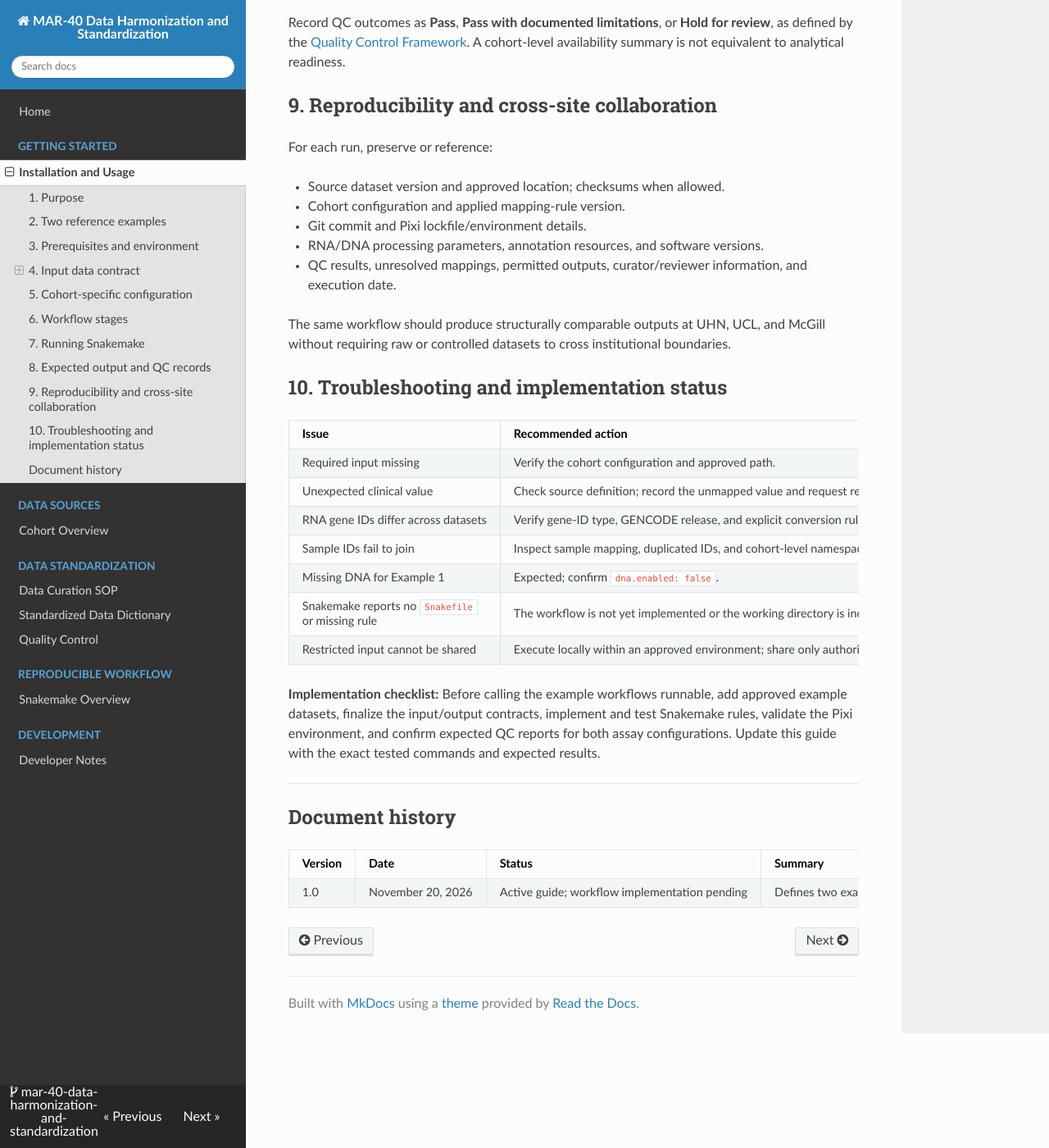
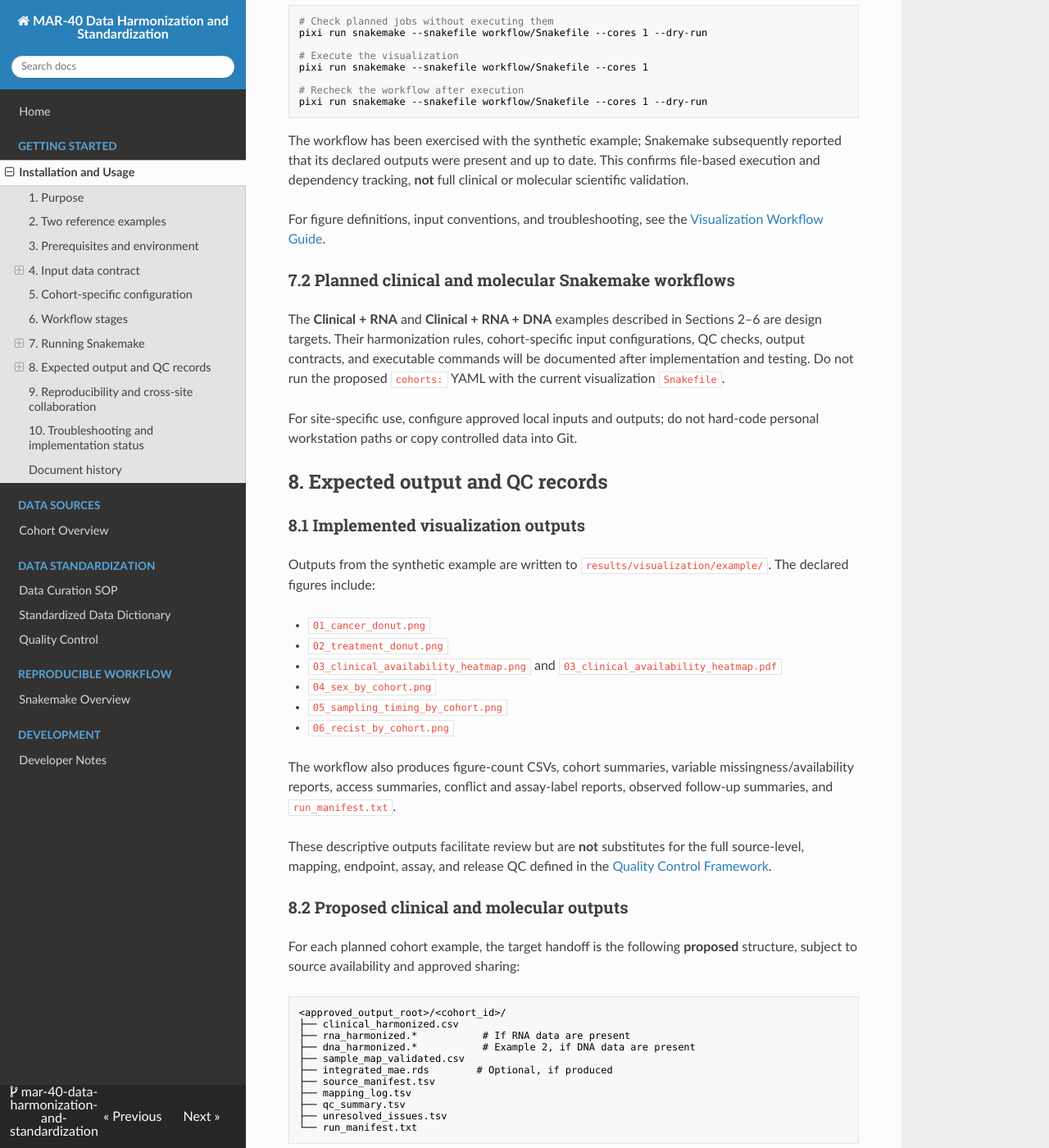
Before and after one commit to bhklab/mar40-data-harmonization, an MkDocs documentation site: the page built from docs/usage.md, in a window 1280 px wide and 1400 px high, scrolled down 4640 px. Shown: the whole window at 82% size. Built offline with MkDocs 1.6.1, drawn with Linux system fonts in a browser that asks for light colours; nearby versions of some CDN libraries; some of the changed text lies outside the part shown.

Commit message:
add usage

````diff
--- a/docs/usage.md
+++ b/docs/usage.md
@@ -5,15 +5,15 @@
 
 ## 1. Purpose
 
-This guide describes how collaborators will prepare and run reproducible clinical and molecular data harmonization workflows for MAR-40. It complements the [Data Curation SOP](data_curation_SOP.md), [Data Dictionary](data_dictionary.md), [Quality Control Framework](quality_control.md), and [Data Sources Guide](data_sources.md).
+This guide explains how collaborators can run the implemented MAR-40 clinical cohort visualization workflow and describes the planned clinical and molecular harmonization examples. It complements the [Data Curation SOP](data_curation_SOP.md), [Data Dictionary](data_dictionary.md), [Quality Control Framework](quality_control.md), and [Data Sources Guide](data_sources.md).
 
-The repository uses **Pixi** for environment management and is intended to use **Snakemake** to coordinate data preparation, harmonization, quality control (QC), and integration. **Commands shown as planned below must be validated against the repository's actual `pixi.toml`/`pixi.lock`, `Snakefile`, and rule definitions before they are treated as runnable.**
+The repository uses **Pixi** for environment management and **Snakemake** for the implemented cohort visualization workflow. The proposed clinical/RNA/DNA harmonization pipelines remain separate from this working example and are not yet executable.
 
 The workflow must be executable inside each site's approved computing environment. The presence of code or documentation does not authorize the movement of controlled-access or private data between institutions.
 
 ## 2. Two reference examples
 
-The repository will provide two approved, shareable example cohorts to demonstrate different assay configurations.
+Two additional **planned** example cohorts will demonstrate different assay configurations. Neither clinical/molecular harmonization example should be presented as implemented yet. The existing synthetic sample-level dataset is for the **implemented descriptive visualization workflow**.
 
 | Example | Available inputs | Intended outputs |
 | --- | --- | --- |
@@ -43,23 +43,28 @@ pixi install
 
 ## 4. Input data contract
 
-Provide a cohort-specific configuration that identifies all available data and their formats. **The paths and filenames below illustrate a proposed example layout; they are not assertions that these files already exist.**
+For the **implemented visualization workflow**, the input is a previously harmonized sample-level CSV with required identifiers `cohort`, `patientid`, and `sampleid`. Configure its path in `config/visualization.yaml`. For the **planned molecular examples**, provide cohort-specific configurations identifying available clinical and assay inputs. The latter paths below are illustrative and are not assertions that those files exist.
 
 ```text
 data/
-  rawdata/
-    examples/
-      example_clinical_rna/
-        clinical.csv
-        rna_expression.tsv
-        sample_map.csv
-      example_clinical_rna_dna/
-        clinical.csv
-        rna_expression.tsv
-        dna_alterations.tsv
-        sample_map.csv
-  procdata/
-  results/
+├── examples/
+│   └── MAR40_synthetic_sample_level.csv  # Existing visualization example
+├── rawdata/
+│   └── examples/                          # Proposed, not yet implemented
+│       ├── example_clinical_rna/
+│       │   ├── clinical.csv
+│       │   ├── rna_expression.tsv
+│       │   └── sample_map.csv
+│       └── example_clinical_rna_dna/
+│           ├── clinical.csv
+│           ├── rna_expression.tsv
+│           ├── dna_alterations.tsv
+│           └── sample_map.csv
+└── procdata/
+
+results/
+└── visualization/
+    └── example/                            # Generated outputs
 ```
 
 ### 4.1 Clinical metadata
@@ -87,7 +92,7 @@ A sample mapping file or equivalent verified linkage must associate each assay s
 
 ## 5. Cohort-specific configuration
 
-Use an explicit configuration rather than detecting DNA availability only by the presence of a filename. For example, a *proposed* YAML configuration is:
+The implemented visualization workflow uses `config/visualization.yaml`, with a `datasets:` configuration for harmonized sample-level CSV inputs. The following `cohorts:` YAML is **only a proposal for the future clinical/RNA/DNA workflows**; it is not compatible with the current visualization rules:
 
 ```yaml
 cohorts:
@@ -135,39 +140,79 @@ For either example, the intended sequence is:
 
 ## 7. Running Snakemake
 
-The commands below are **illustrative targets for implementation**, not currently verified executable commands. Before publishing them as operational instructions, confirm that `pixi.toml` includes Snakemake and that the repository contains a valid `Snakefile` with appropriate rules and targets.
+### 7.1 Implemented clinical visualization workflow
+
+The working Snakemake workflow creates descriptive cohort figures and summary/QC-support reports from standardized sample-level clinical metadata. It does **not** harmonize source clinical data or process RNA/DNA files.
+
+| Component | Current path |
+| --- | --- |
+| Example input | `data/examples/MAR40_synthetic_sample_level.csv` |
+| Configuration | `config/visualization.yaml` |
+| Workflow entry point | `workflow/Snakefile` |
+| Snakemake rule | `workflow/rules/visualization.smk` |
+| Analysis script | `workflow/scripts/clinical_visualization.R` |
+| Output directory | `results/visualization/example/` |
+| Execution log | `logs/visualization/example.log` |
+
+Run the following from the **repository root** after `pixi install`:
 
 ```bash
-# Example: inspect the workflow without executing it
-pixi run snakemake --cores 4 --dry-run
+# Check planned jobs without executing them
+pixi run snakemake --snakefile workflow/Snakefile --cores 1 --dry-run
 
-# Example: execute the configured default targets
-pixi run snakemake --cores 4
+# Execute the visualization
+pixi run snakemake --snakefile workflow/Snakefile --cores 1
+
+# Recheck the workflow after execution
+pixi run snakemake --snakefile workflow/Snakefile --cores 1 --dry-run
 ```
 
-For site-specific execution, the finalized workflow should support selecting a cohort and approved local input/output paths through configuration. Do not hard-code individual workstation paths or require controlled datasets to be copied into the Git repository.
+The workflow has been exercised with the synthetic example; Snakemake subsequently reported that its declared outputs were present and up to date. This confirms file-based execution and dependency tracking, **not** full clinical or molecular scientific validation.
+
+For figure definitions, input conventions, and troubleshooting, see the [Visualization Workflow Guide](visualization_workflow.md).
+
+### 7.2 Planned clinical and molecular Snakemake workflows
+
+The **Clinical + RNA** and **Clinical + RNA + DNA** examples described in Sections 2–6 are design targets. Their harmonization rules, cohort-specific input configurations, QC checks, output contracts, and executable commands will be documented after implementation and testing. Do not run the proposed `cohorts:` YAML with the current visualization `Snakefile`.
+
+For site-specific use, configure approved local inputs and outputs; do not hard-code personal workstation paths or copy controlled data into Git.
 
 ## 8. Expected output and QC records
 
-For each cohort, aim to produce the following artifacts **where applicable and permitted**:
+### 8.1 Implemented visualization outputs
+
+Outputs from the synthetic example are written to `results/visualization/example/`. The declared figures include:
+
+- `01_cancer_donut.png`
+- `02_treatment_donut.png`
+- `03_clinical_availability_heatmap.png` and `03_clinical_availability_heatmap.pdf`
+- `04_sex_by_cohort.png`
+- `05_sampling_timing_by_cohort.png`
+- `06_recist_by_cohort.png`
+
+The workflow also produces figure-count CSVs, cohort summaries, variable missingness/availability reports, access summaries, conflict and assay-label reports, observed follow-up summaries, and `run_manifest.txt`.
+
+These descriptive outputs facilitate review but are **not** substitutes for the full source-level, mapping, endpoint, assay, and release QC defined in the [Quality Control Framework](quality_control.md).
+
+### 8.2 Proposed clinical and molecular outputs
+
+For each planned cohort example, the target handoff is the following **proposed** structure, subject to source availability and approved sharing:
 
 ```text
 <approved_output_root>/<cohort_id>/
-  clinical_harmonized.csv
-  rna_harmonized.*
-  dna_harmonized.*             # Only if DNA is provided
-  sample_map_validated.csv
-  integrated_mae.rds          # If produced by the workflow
-  source_manifest.tsv
-  mapping_log.tsv
-  qc_summary.tsv
-  unresolved_issues.tsv
-  run_manifest.txt
+├── clinical_harmonized.csv
+├── rna_harmonized.*           # If RNA data are present
+├── dna_harmonized.*           # Example 2, if DNA data are present
+├── sample_map_validated.csv
+├── integrated_mae.rds        # Optional, if produced
+├── source_manifest.tsv
+├── mapping_log.tsv
+├── qc_summary.tsv
+├── unresolved_issues.tsv
+└── run_manifest.txt
 ```
 
-The naming convention is a proposed output contract. The exact filenames, assays, and serialization formats should be fixed in the workflow implementation and reflected in the SOP and QC documentation.
-
-Record QC outcomes as **Pass**, **Pass with documented limitations**, or **Hold for review**, as defined by the [Quality Control Framework](quality_control.md). A cohort-level availability summary is not equivalent to analytical readiness.
+The filenames and exact formats will be finalized with the molecular workflows. Record QC outcomes as **Pass**, **Pass with documented limitations**, or **Hold for review**, as defined in the [Quality Control Framework](quality_control.md). Cohort-level data availability does not establish analysis readiness.
 
 ## 9. Reproducibility and cross-site collaboration
 
@@ -185,15 +230,19 @@ The same workflow should produce structurally comparable outputs at UHN, UCL, an
 
 | Issue | Recommended action |
 | --- | --- |
-| Required input missing | Verify the cohort configuration and approved path. |
-| Unexpected clinical value | Check source definition; record the unmapped value and request review. |
-| RNA gene IDs differ across datasets | Verify gene-ID type, GENCODE release, and explicit conversion rules. |
-| Sample IDs fail to join | Inspect sample mapping, duplicated IDs, and cohort-level namespaces. |
-| Missing DNA for Example 1 | Expected; confirm `dna.enabled: false`. |
-| Snakemake reports no `Snakefile` or missing rule | The workflow is not yet implemented or the working directory is incorrect. |
-| Restricted input cannot be shared | Execute locally within an approved environment; share only authorized outputs. |
+| Snakemake command not found | Confirm `pixi install` completed, then check `pixi run snakemake --version`. |
+| Pixi dependency installation fails | Inspect Python/package compatibility and the errors during environment resolution; document any environment changes. |
+| Snakemake cannot find `workflow/Snakefile` | Run commands from the repository root, or provide the correct `--snakefile` path. |
+| Input CSV not found | Check `config/visualization.yaml` and verify that the input path is accessible locally. |
+| R script or package error | Inspect `logs/visualization/example.log` and confirm required R packages in the Pixi environment. |
+| Snakemake reports nothing to do | Expected when all declared outputs are present and up to date. |
+| Unexpected clinical values | Check source definitions and the mapping log; flag unsupported mappings rather than inferring values. |
+| RNA gene IDs differ across cohorts | Verify ID type, source annotation, GENCODE release, and explicit conversion rules (planned molecular examples). |
+| Patient/sample IDs fail to join | Inspect identifiers, duplicate records, and the verified cohort-patient-sample relationship (planned molecular examples). |
+| DNA absent for Clinical + RNA example | Expected; the planned configuration sets `dna.enabled: false`. |
+| Restricted input cannot be shared | Run locally within an approved environment and share only authorized outputs. |
 
-**Implementation checklist:** Before calling the example workflows runnable, add approved example datasets, finalize the input/output contracts, implement and test Snakemake rules, validate the Pixi environment, and confirm expected QC reports for both assay configurations. Update this guide with the exact tested commands and expected results.
+**Implementation status:** The clinical visualization workflow is implemented. Both clinical/RNA/DNA example pipelines are planned; before calling them runnable, provide approved example data, finalize input/output contracts, implement and test Snakemake rules, validate dependencies, and confirm the QC reports produced.
 
 ---
 
@@ -201,4 +250,4 @@ The same workflow should produce structurally comparable outputs at UHN, UCL, an
 
 | Version | Date | Status | Summary |
 | --- | --- | --- | --- |
-| 1.0 | November 20, 2026 | Active guide; workflow implementation pending | Defines two example cohorts, input contracts, proposed Pixi/Snakemake execution, outputs, QC, and cross-site reproducibility requirements. |
+| 1.0 | November 20, 2026 | Initial guide | Defined two planned clinical/molecular examples, input contracts, and reproducibility expectations. |
````
Also changed, not shown: other parts of docs/usage.md (+1 -1 lines).
